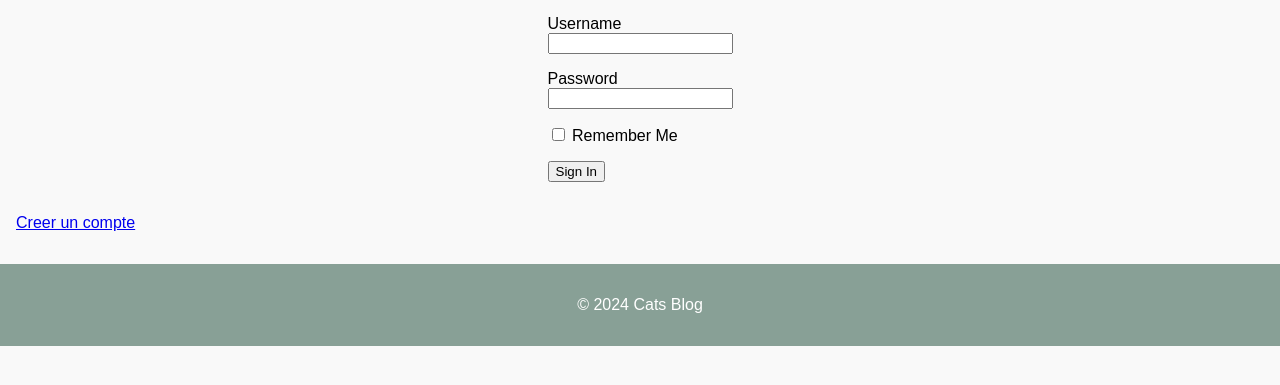
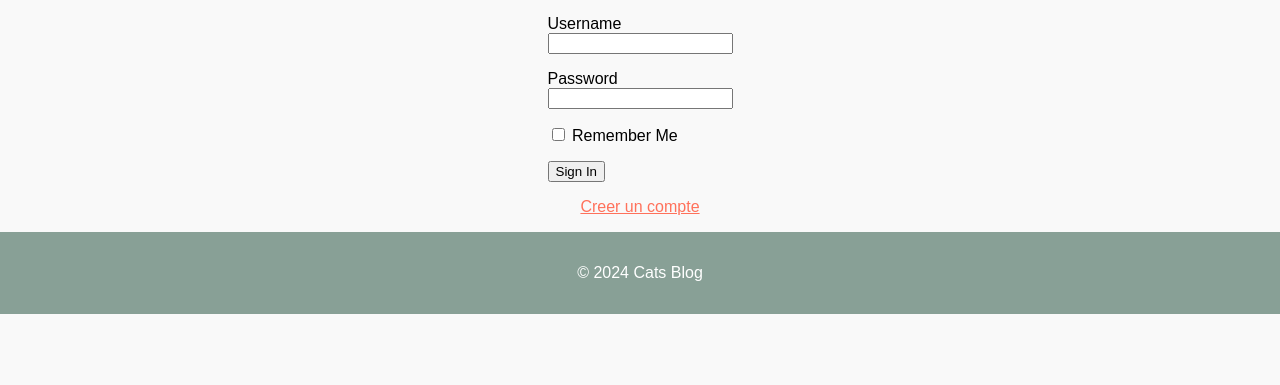
Before and after one commit to mab1o/Cats-blog, a Flask app: page /login in a window 1280 px wide. Shown: the part 175-560 px from the top of the page. Run offline with Flask 3, Linux system fonts and the light colour scheme.

Commit message:
center creer un compte on Login

```diff
--- a/app/static/style.css
+++ b/app/static/style.css
@@ -204,3 +204,11 @@
 .article__body {
     text-align: justify;
 }
+
+/* login.html */
+
+.login__link {
+    margin: auto;
+    color:#FF715B;
+    text-decoration: #FF715B solid 1px underline;
+}
--- a/app/templates/login.html
+++ b/app/templates/login.html
@@ -9,5 +9,5 @@
     <p>{{ form.remember_me }} {{ form.remember_me.label }}</p>
     <p>{{ form.submit() }}</p>
   </form>
-  <p><a href="register">Creer un compte</a></p>
+  <a href="register" class="login__link">Creer un compte</a>
 {% endblock %}
```
Also changed, not shown: app.db.
